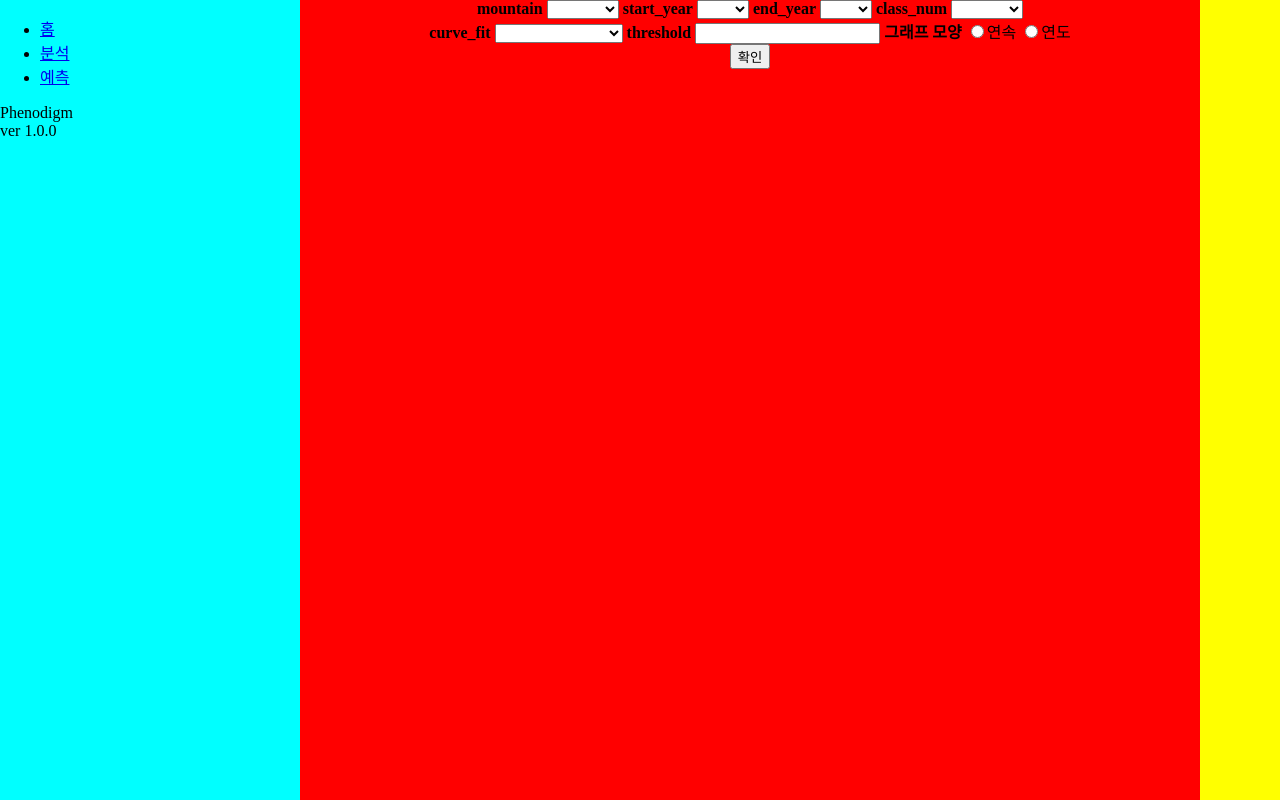
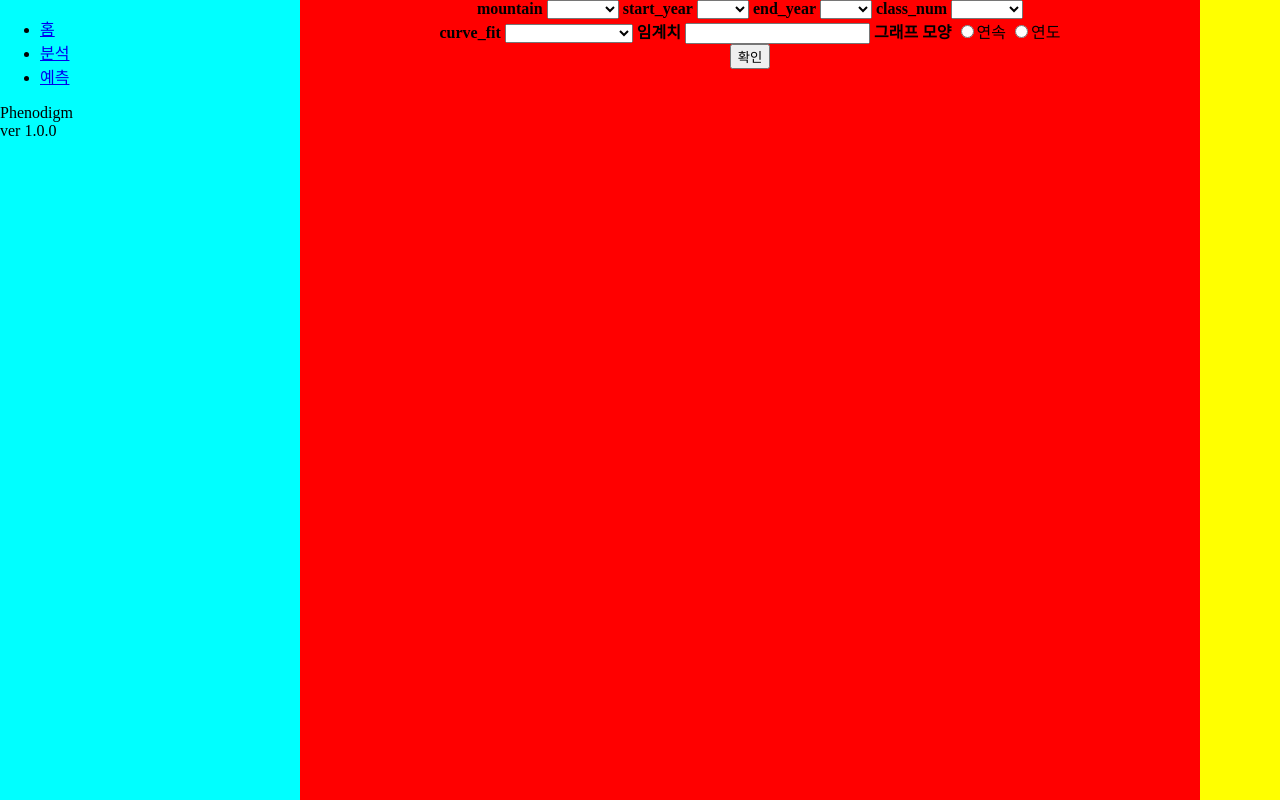
Before and after one commit to gibum1228/knps_phenology, a Django app: page /analysis/ in a window 1280 px wide. Run offline with Django 4.2, Linux system fonts and the light colour scheme; some libraries are stand-ins or nearby versions.

Commit message:
클린 코딩

```diff
--- a/src/phenodigm/map/templates/map/analysis.html
+++ b/src/phenodigm/map/templates/map/analysis.html
@@ -79,7 +79,7 @@
                     <option value="1" selected>다중 로지스틱 함수</option> <option value="2">푸리에 변환</option>
                     <option value="3">Savitzly-Golay</option> <option value="4">가우시안</option>
                 </select>
-                <b>threshold</b>
+                <b>임계치</b>
                 <input type="number" name="threshold">
                 <b>그래프 모양</b>
                 <label><input type="radio" name="shape" id="shape1" value="1">연속</label>
```
